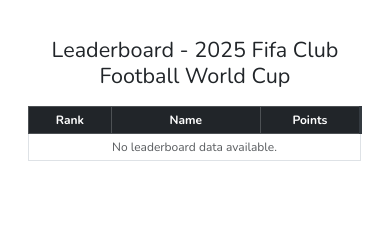
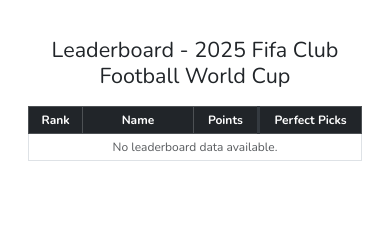
Before and after one commit to theswapmeat/superpredicto, a Flask app: page / in a window 390 px wide. Shown: the part 613-844 px from the top of the page. Run offline with Flask 3, Linux system fonts and the light colour scheme.

Commit message:
Fixed leaderboard styling

```diff
--- a/client/static/styles.css
+++ b/client/static/styles.css
@@ -62,13 +62,9 @@ body {
 }
 
 .intro-banner .intro-link:hover {
-  /* text-decoration: underline; */
-  /* color: #ffe666; */
-
   color: #c0bfff;
 }
 
-/* Avatar icon in navbar */
 .user-avatar {
   width: 24px;
   height: 24px;
@@ -147,5 +143,58 @@ body {
 }
 
 .support-whatsapp-link:hover {
-  color: #6f42c1; /* Bootstrap's primary purple (same as .text-primary or navbar-brand hover) */
+  color: #6f42c1;
 }
+
+/* Hide/show table headers depending on screen size */
+thead.desktop-only {
+  display: table-header-group;
+}
+thead.mobile-only {
+  display: none;
+}
+
+@media (max-width: 767.98px) {
+  thead.desktop-only {
+    display: none;
+  }
+  thead.mobile-only {
+    display: table-header-group;
+  }
+}
+/* Show/hide the right thead depending on screen size */
+thead.desktop-header,
+thead.tablet-header,
+thead.mobile-header {
+  display: none;
+}
+
+@media (min-width: 768px) {
+  thead.desktop-header {
+    display: table-header-group;
+  }
+}
+
+@media (min-width: 576px) and (max-width: 767.98px) {
+  thead.tablet-header {
+    display: table-header-group;
+  }
+}
+
+@media (max-width: 575.98px) {
+  thead.mobile-header {
+    display: table-header-group;
+  }
+}
+
+@media (max-width: 575.98px) {
+  th.mobile-perfect-picks,
+  td.mobile-perfect-picks {
+    width: 11.5% !important;
+  }
+}
+@media (max-width: 575.98px) {
+  .mobile-stat-col {
+    width: 11.5% !important;
+  }
+}
--- a/client/templates/index.html
+++ b/client/templates/index.html
@@ -70,72 +70,50 @@
     <table
       class="table table-bordered table-hover align-middle text-nowrap schedule-table"
     >
-      <thead class="table-dark text-center">
+      <!-- Desktop header -->
+      <thead class="table-dark text-center desktop-header">
         <tr>
+          <th rowspan="2" style="width: 9.5%" class="align-middle">Rank</th>
+          <th rowspan="2" style="width: 21.5%" class="align-middle">Name</th>
           <th
-            scope="col"
             rowspan="2"
-            class="text-center align-middle"
-            style="width: 9.5%"
-          >
-            Rank
-          </th>
-          <th
-            scope="col"
-            rowspan="2"
-            class="text-center align-middle"
-            style="width: 21.5%"
-          >
-            Name
-          </th>
-          <th
-            scope="col"
-            rowspan="2"
-            class="text-center align-middle border-thick-right"
             style="width: 11.5%"
+            class="align-middle border-thick-right"
           >
             Points
           </th>
-          <th colspan="5" class="d-none d-sm-table-cell small">
-            Number of -
-          </th>
+          <th colspan="5" class="small">Number of -</th>
         </tr>
         <tr>
-          <th
-            class="d-none d-sm-table-cell small"
-            scope="col"
-            style="width: 11.5%"
-          >
-            Perfect Picks
-          </th>
-          <th
-            class="d-none d-sm-table-cell small"
-            scope="col"
-            style="width: 11.5%"
-          >
-            Picks scoring 2
-          </th>
-          <th
-            class="d-none d-sm-table-cell small"
-            scope="col"
-            style="width: 11.5%"
-          >
-            Picks scoring 1
-          </th>
-          <th
-            class="d-none d-sm-table-cell small"
-            scope="col"
-            style="width: 11.5%"
-          >
-            Picks scoring 0
-          </th>
-          <th
-            class="d-none d-sm-table-cell small"
-            scope="col"
-            style="width: 11.5%"
-          >
-            Invalid Picks
-          </th>
+          <th style="width: 11.5%" class="small">Perfect Picks</th>
+          <th style="width: 11.5%" class="small">Picks scoring 2</th>
+          <th style="width: 11.5%" class="small">Picks scoring 1</th>
+          <th style="width: 11.5%" class="small">Picks scoring 0</th>
+          <th style="width: 11.5%" class="small">Invalid Picks</th>
+        </tr>
+      </thead>
+
+      <!-- Tablet header -->
+      <thead class="table-dark text-center tablet-header">
+        <tr>
+          <th style="width: 9.5%">Rank</th>
+          <th style="width: 21.5%">Name</th>
+          <th style="width: 11.5%" class="border-thick-right">Points</th>
+          <th style="width: 11.5%">Perfect Picks</th>
+          <th style="width: 11.5%">Picks scoring 2</th>
+          <th style="width: 11.5%">Picks scoring 1</th>
+          <th style="width: 11.5%">Picks scoring 0</th>
+          <th style="width: 11.5%">Invalid Picks</th>
+        </tr>
+      </thead>
+
+      <!-- Mobile header -->
+      <thead class="table-dark text-center mobile-header">
+        <tr>
+          <th style="width: 9.5%">Rank</th>
+          <th style="width: 21.5%">Name</th>
+          <th class="mobile-stat-col border-thick-right">Points</th>
+          <th class="mobile-stat-col">Perfect Picks</th>
         </tr>
       </thead>
 
@@ -154,10 +132,10 @@
             </span>
             {% endif %}
           </td>
-          <td class="border-thick-right">
+          <td class="mobile-stat-col border-thick-right">
             {{ entry.points if entry.points is not none else '-' }}
           </td>
-          <td>
+          <td class="mobile-stat-col">
             {{ entry.perfect_picks if entry.perfect_picks is not none else '-'
             }}
           </td>
@@ -190,7 +168,6 @@
   </div>
 </div>
 
-<!-- Persistent Dismissal Script -->
 <script>
   function hideIntroBanner() {
     localStorage.setItem("hideIntroBanner", "true");
```
